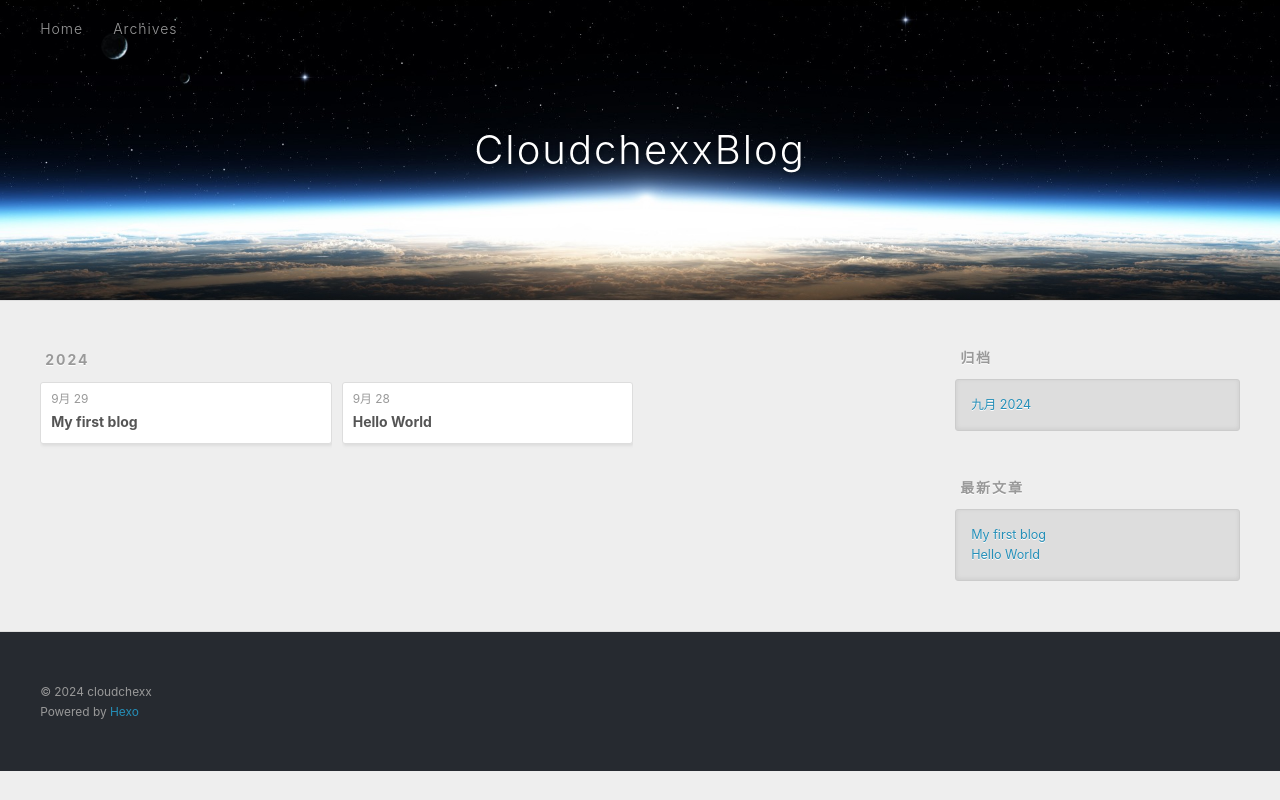
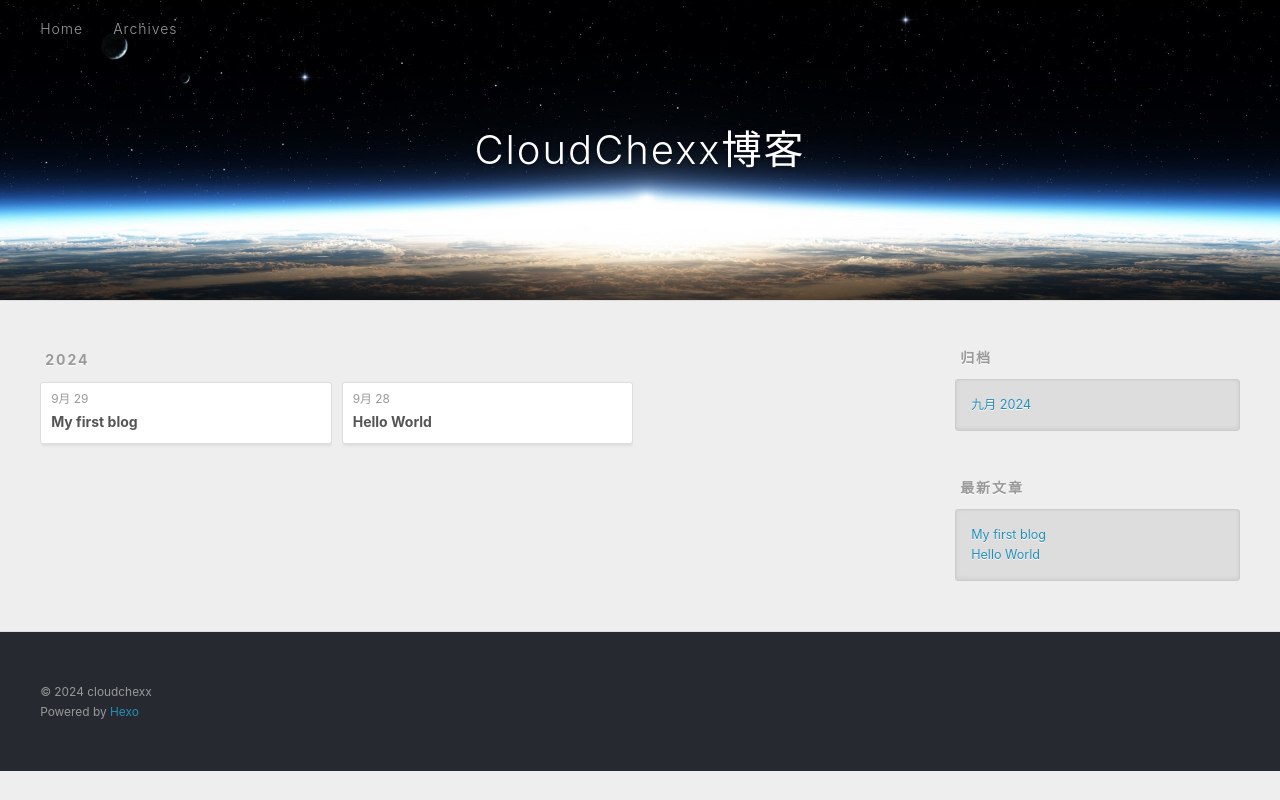
Before and after one commit to cloudchexx/cloudchexx.github.io, a plain HTML site: page archives/2024/09/index.html in a window 1280 px wide. Drawn offline with Linux system fonts and the light colour scheme.

Commit message:
Site updated: 2024-09-29 11:02:39

```diff
--- a/archives/2024/09/index.html
+++ b/archives/2024/09/index.html
@@ -4,17 +4,17 @@
   <meta charset="utf-8">
 
 
-  <title>归档: 2024/9 | CloudchexxBlog</title>
+  <title>归档: 2024/9 | CloudChexx博客</title>
   <meta name="viewport" content="width=device-width, initial-scale=1, shrink-to-fit=no">
   <meta property="og:type" content="website">
-<meta property="og:title" content="CloudchexxBlog">
+<meta property="og:title" content="CloudChexx博客">
 <meta property="og:url" content="http://example.com/archives/2024/09/index.html">
-<meta property="og:site_name" content="CloudchexxBlog">
+<meta property="og:site_name" content="CloudChexx博客">
 <meta property="og:locale" content="zh_CN">
 <meta property="article:author" content="cloudchexx">
 <meta name="twitter:card" content="summary">
 
-    <link rel="alternate" href="/atom.xml" title="CloudchexxBlog" type="application/atom+xml">
+    <link rel="alternate" href="/atom.xml" title="CloudChexx博客" type="application/atom+xml">
 
 
     <link rel="shortcut icon" href="/favicon.png">
@@ -39,7 +39,7 @@
   <div id="header-outer" class="outer">
     <div id="header-title" class="inner">
       <h1 id="logo-wrap">
-        <a href="/" id="logo">CloudchexxBlog</a>
+        <a href="/" id="logo">CloudChexx博客</a>
       </h1>
 
     </div>
```
Also changed, not shown: 2024/09/28/hello-world/index.html (+4 -4 lines), 2024/09/29/My-first-blog/index.html (+4 -4 lines), archives/2024/index.html (+5 -5 lines), archives/index.html (+5 -5 lines), index.html (+5 -5 lines).
